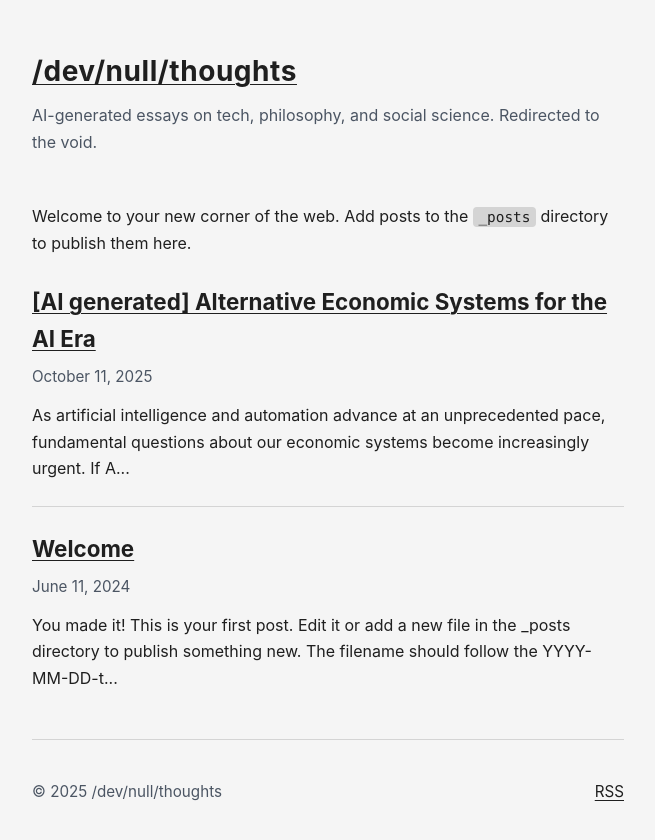
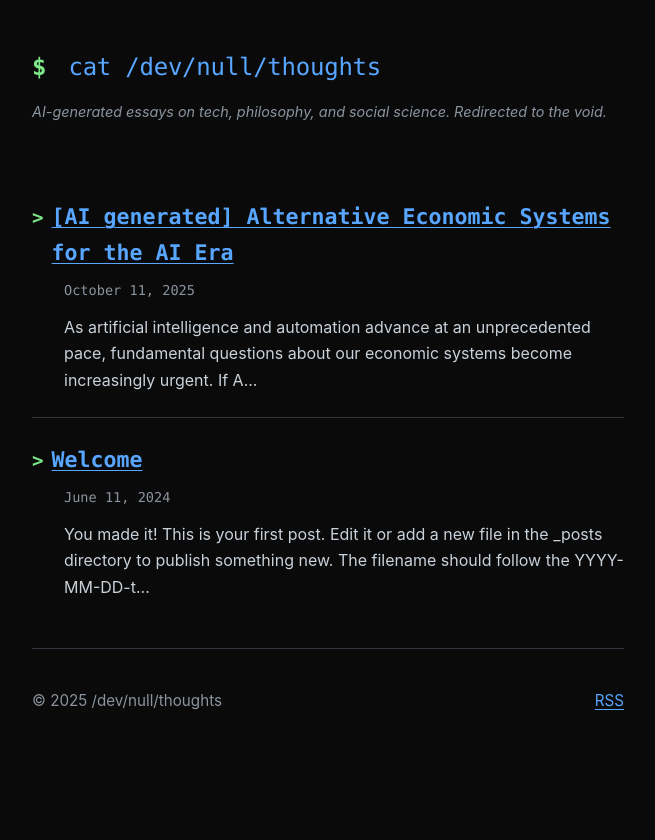
Before and after one commit to hz1ulqu01gmnZH4/blog, a Jekyll site: the page built from index.md, in a window 1280 px wide. Shown: the top 840 px of the page, without its empty margins (312-967 px from the left). Built offline with Jekyll 4.4.1, drawn with Linux system fonts in a browser that asks for light colours.

Commit message:
Apply terminal aesthetic: dark mode, monospace, prompts
Major visual overhaul for cynical Unix aesthetic:
- Dark mode by default with terminal color scheme
- Monospace typography for headers (JetBrains Mono, Fira Code)
- Terminal prompt style: $ cat /dev/null/thoughts
- Post titles prefixed with > prompt character
- Green prompt colors (#7ee787) for terminal feel
- Removed placeholder welcome text
- Indented post metadata and excerpts
- Smaller, more muted date stamps
- Link colors changed to blue (#58a6ff)

From 'polite minimalism' to 'cynical Unix austerity'

🤖 Generated with [Claude Code](https://claude.com/claude-code)

Co-Authored-By: Claude <noreply@anthropic.com>

```diff
--- a/_layouts/default.html
+++ b/_layouts/default.html
@@ -9,7 +9,7 @@
   <body>
     <div class="container">
       <header class="site-header">
-        <h1><a href="{{ "/" | relative_url }}">{{ site.title }}</a></h1>
+        <h1><a href="{{ "/" | relative_url }}"><span class="prompt">$</span> cat {{ site.title }}</a></h1>
         {% if site.description %}
         <p class="site-description">{{ site.description }}</p>
         {% endif %}
--- a/_layouts/home.html
+++ b/_layouts/home.html
@@ -12,7 +12,7 @@ layout: default
     <ul class="post-list">
       {% for post in site.posts %}
       <li class="post-item">
-        <h2><a href="{{ post.url | relative_url }}">{{ post.title }}</a></h2>
+        <h2><span class="post-prompt">></span> <a href="{{ post.url | relative_url }}">{{ post.title }}</a></h2>
         <p class="post-meta">{{ post.date | date: "%B %e, %Y" }}</p>
         {% if post.excerpt %}
         <p class="post-excerpt">{{ post.excerpt | strip_html | truncate: 160 }}</p>
--- a/assets/css/style.css
+++ b/assets/css/style.css
@@ -1,22 +1,12 @@
 :root {
-  color-scheme: light dark;
-  --background-color: #f5f5f5;
-  --text-color: #1f1f1f;
-  --accent-color: #1f1f1f;
-  --muted-color: #4b5563;
-  --border-color: #d4d4d4;
-  --panel-color: #ffffff;
-}
-
-@media (prefers-color-scheme: dark) {
-  :root {
-    --background-color: #0f0f0f;
-    --text-color: #e5e5e5;
-    --accent-color: #e5e5e5;
-    --muted-color: #9ca3af;
-    --border-color: #2f2f2f;
-    --panel-color: #161616;
-  }
+  color-scheme: dark;
+  --background-color: #0a0a0a;
+  --text-color: #c9d1d9;
+  --accent-color: #58a6ff;
+  --muted-color: #8b949e;
+  --border-color: #30363d;
+  --panel-color: #161b22;
+  --prompt-color: #7ee787;
 }
 
 * {
@@ -26,7 +16,7 @@
 body {
   margin: 0;
   padding: 0;
-  font-family: "Inter", -apple-system, BlinkMacSystemFont, "Segoe UI", sans-serif;
+  font-family: -apple-system, BlinkMacSystemFont, "Segoe UI", sans-serif;
   background: var(--background-color);
   color: var(--text-color);
   line-height: 1.65;
@@ -57,13 +47,27 @@ a:hover {
 
 .site-header h1 {
   margin: 0;
-  font-size: 1.75rem;
-  letter-spacing: 0.02em;
+  font-size: 1.5rem;
+  font-family: "JetBrains Mono", "Fira Code", "SF Mono", Consolas, monospace;
+  font-weight: 400;
+  letter-spacing: -0.01em;
+}
+
+.site-header h1 a {
+  text-decoration: none;
+}
+
+.prompt {
+  color: var(--prompt-color);
+  font-weight: 700;
+  margin-right: 0.5rem;
 }
 
 .site-description {
-  margin-top: 0.5rem;
+  margin-top: 0.75rem;
   color: var(--muted-color);
+  font-size: 0.9rem;
+  font-style: italic;
 }
 
 .site-content {
@@ -98,17 +102,30 @@ a:hover {
 
 .post-item h2 {
   margin: 0;
-  font-size: 1.4rem;
+  font-size: 1.35rem;
+  font-family: "JetBrains Mono", "Fira Code", "SF Mono", Consolas, monospace;
+  font-weight: 600;
+  display: flex;
+  align-items: baseline;
+  gap: 0.5rem;
+}
+
+.post-prompt {
+  color: var(--prompt-color);
+  font-size: 1.2rem;
+  font-weight: 700;
+  flex-shrink: 0;
 }
 
 .post-meta {
-  margin: 0.4rem 0 0.8rem;
+  margin: 0.5rem 0 0.8rem 2rem;
   color: var(--muted-color);
-  font-size: 0.95rem;
+  font-size: 0.85rem;
+  font-family: "JetBrains Mono", "Fira Code", "SF Mono", Consolas, monospace;
 }
 
 .post-excerpt {
-  margin: 0;
+  margin: 0 0 0 2rem;
 }
 
 .post {
--- a/index.md
+++ b/index.md
@@ -2,5 +2,3 @@
 layout: home
 title: Home
 ---
-
-Welcome to your new corner of the web. Add posts to the `_posts` directory to publish them here.
```
Also changed, not shown: .playwright-mcp/rebranded-blog.png (added), .playwright-mcp/single-column-layout.png (added), .playwright-mcp/unified-layout.png (added).
